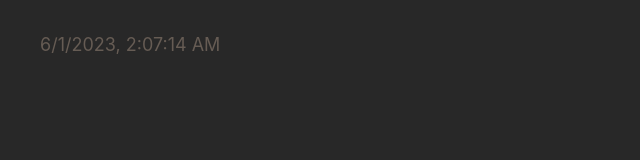
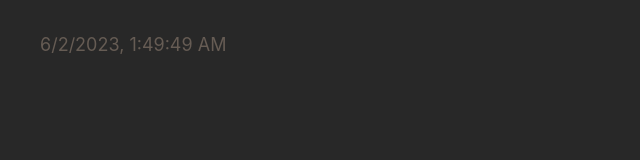
Before and after one commit to ravana69/lokam, a plain HTML site: page index.html in a window 1280 px wide. Shown: the full height of the page, 0-640 px from the left. Drawn offline with Linux system fonts and the light colour scheme.

Commit message:
deploy: 946d6f5a1794919802da6f47640d34baadc1ea80

```diff
--- a/index.html
+++ b/index.html
@@ -17,8 +17,8 @@
     <!-- %after-body-begin.html% -->
 
     <footer>
-      <a class="footer-link" href="https://github.com/ravana69/lokam/actions/runs/5139522595">
-        <time id="build-timestamp" datetime="2023-06-01T02:07:14.634Z">2023-06-01T02:07:14.634Z</time>
+      <a class="footer-link" href="https://github.com/ravana69/lokam/actions/runs/5150986434">
+        <time id="build-timestamp" datetime="2023-06-02T01:49:49.450Z">2023-06-02T01:49:49.450Z</time>
       </a>
       <a class="footer-link" href="https://github.com/osmoscraft/osmosfeed">osmosfeed 1.15.1</a>
     </footer>
```
Also changed, not shown: 1 other file.
